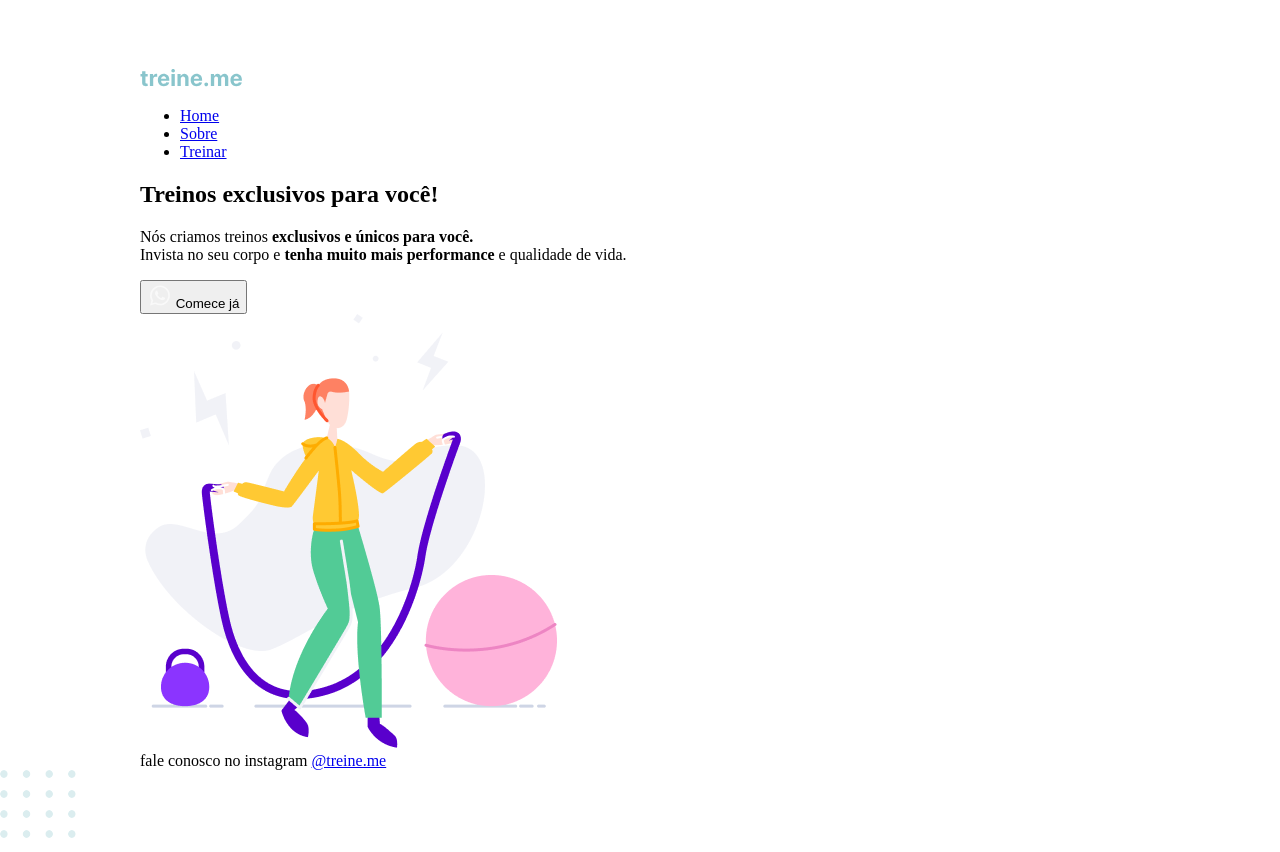
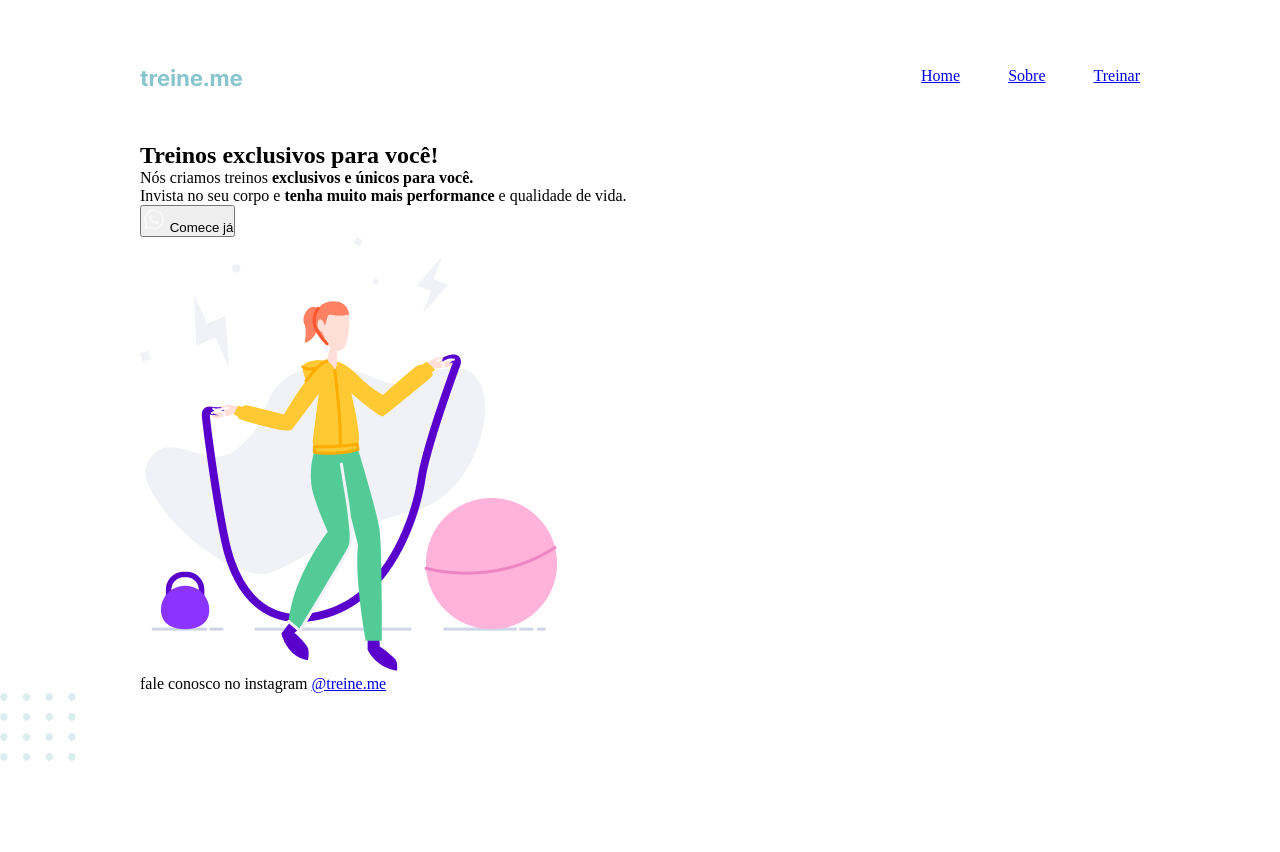
Before and after one commit to Italo-Chiaradia/projeto-02-explorer, a plain HTML site: page index.html in a window 1280 px wide. After the commit the page ends 800 px from the top, so only its background shows below. Drawn offline with Linux system fonts and the light colour scheme.

Commit message:
estilo header-menu com flexbox

```diff
--- a/style.css
+++ b/style.css
@@ -1,7 +1,21 @@
-body {
+* {
   margin: 0;
+  padding: 0;
+  box-sizing: border-box;
 }
 .page {
   width: 1000px;
   margin: 65px auto 0;
 }
+header {
+  display: flex;
+  justify-content: space-between;
+  align-items: center;
+
+  margin-bottom: 55px;
+}
+ul {
+  display: flex;
+  gap: 48px;
+  list-style: none;
+}
```
